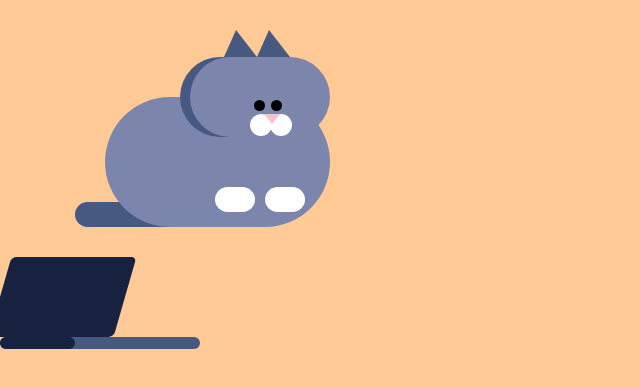
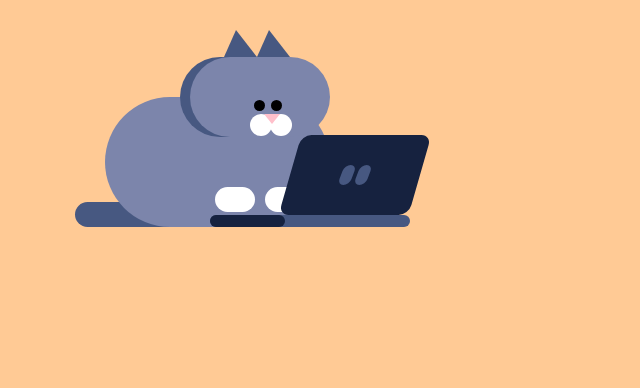
Before and after one commit to MariiaKrusser/picture-by-css, a plain HTML site: page index.html in a window 1280 px wide. Shown: the whole page, without its empty margins (0-640 px from the left). Drawn offline with Linux system fonts and the light colour scheme.

Commit message:
I added items of picture

```diff
--- a/index.html
+++ b/index.html
@@ -34,14 +34,17 @@
             <div class="taile"></div>
         </div>
         <div class="laptop">
-            <div class="screen"></div>
+            <div class="screen">
+                <div class="logo">
+                    <div class="logo-left"></div>
+                    <div class="logo-right"></div>
+                </div>
+            </div>
             <div class="keyboard">
                 <div class="keyboard-length">
                     <div class="keyboard-width"></div>
                 </div>
             </div>
-
-
         </div>
     </div>
 </body>
--- a/style.css
+++ b/style.css
@@ -12,6 +12,7 @@ html {
 .cat-house {
     background: #FFCA95;
     height: 100%;
+    display: flex;
 }
 
 .ear {
@@ -116,6 +117,7 @@ html {
     bottom: 30px;
     left: 75px;
     z-index: 0;
+    top: 202px;
 }
 
 .paws {
@@ -149,10 +151,41 @@ html {
 .screen {
     background: #16223f;
     height: 80px;
-    width: 125px;
+    width: 130px;
 	-webkit-transform: skew(344deg);
 	-moz-transform: skew(20deg);
 	-o-transform: skew(20deg);
-    border-radius: 5px;
+    border-radius: 10px;
+    margin-left: 80px;
+    display: flex;
+    align-items: center;
+    justify-content: center;
+}
 
+.laptop {
+    margin-top: 135px;
+    margin-left: -150px;
+    z-index: 2;
 }
+
+.logo-left {
+    background: #475881;
+    height: 20px;
+    width: 12px;
+    -webkit-transform: skew(355deg);
+    border-radius: 7px;
+    margin-right: 2px;
+}
+
+.logo-right {
+    background: #475881;
+    height: 20px;
+    width: 12px;
+    -webkit-transform: skew(355deg);
+    border-radius: 7px;
+    margin-left: 2px;
+}
+
+.logo {
+    display: flex;
+}
```
